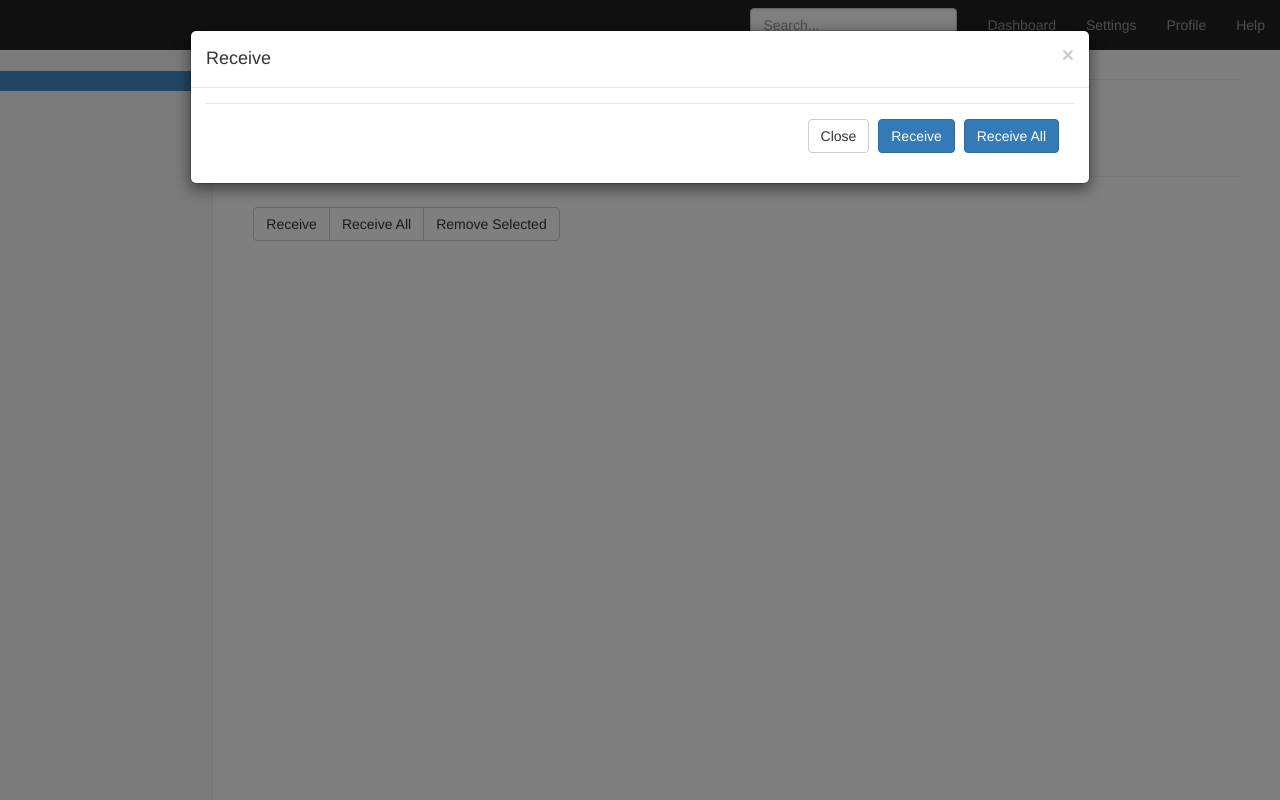
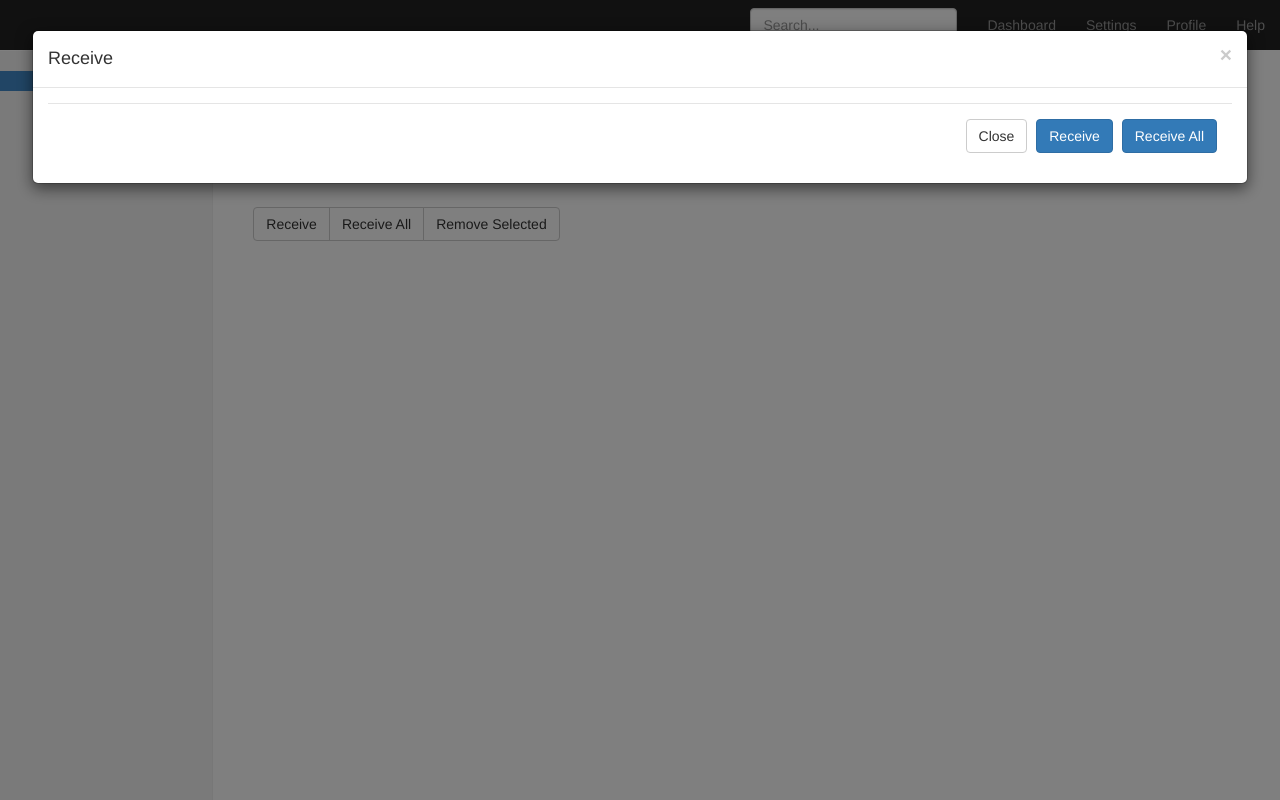
Before and after one commit to botswana-harvard/getresults-receive, a Django app: template getresults_receive/templates/receive.html in a window 1280 px wide, after a click on "Receive Batch". Run offline with Django 3.2, Linux system fonts and the light colour scheme; the template is opened without the code that fills it, so the values that code supplies are empty; some libraries are stand-ins or nearby versions.

Commit message:
batch-rec formatting

```diff
--- /dev/null
+++ b/getresults_receive/static/css/receive.css
@@ -0,0 +1,4 @@
+#receiveModal .modal-dialog {
+	width: 95%;
+	height: 85%;
+}
--- a/getresults_receive/templates/base.html
+++ b/getresults_receive/templates/base.html
@@ -15,6 +15,7 @@
 
     <!-- Custom styles for this template -->
     <link href="../../static/css/dashboard.css" rel="stylesheet">
+    <link href="../../static/css/receive.css" rel="stylesheet">
 
     <!-- Just for debugging purposes. Don't actually copy these 2 lines! -->
     <!--[if lt IE 9]><script src="../../assets/js/ie8-responsive-file-warning.js"></script><![endif]-->
--- a/getresults_receive/templates/receive.html
+++ b/getresults_receive/templates/receive.html
@@ -24,6 +24,7 @@
 	        <form class="form-inline" action="{% url 'receive_sample' %}" method="post" enctype="multipart/form-data">
 	            {% csrf_token %}
 	            {% for range in range_to_receive %}
+	            <div class="row form-inline">
 					<div class="form-group">
 						<label for="collect_datetime"></label>
 						<input type="text" class="form-control" id="patient_id" name="patient_id" placeholder="Patient Identifier">
@@ -40,6 +41,7 @@
 				    <label>
 				      <input type="checkbox">
 				    </label>
+				  	</div>
 			  	</div>
 			  {% endfor %}
 			<div class="modal-footer">
```
Lines whose indentation alone changed are shown as unchanged.
